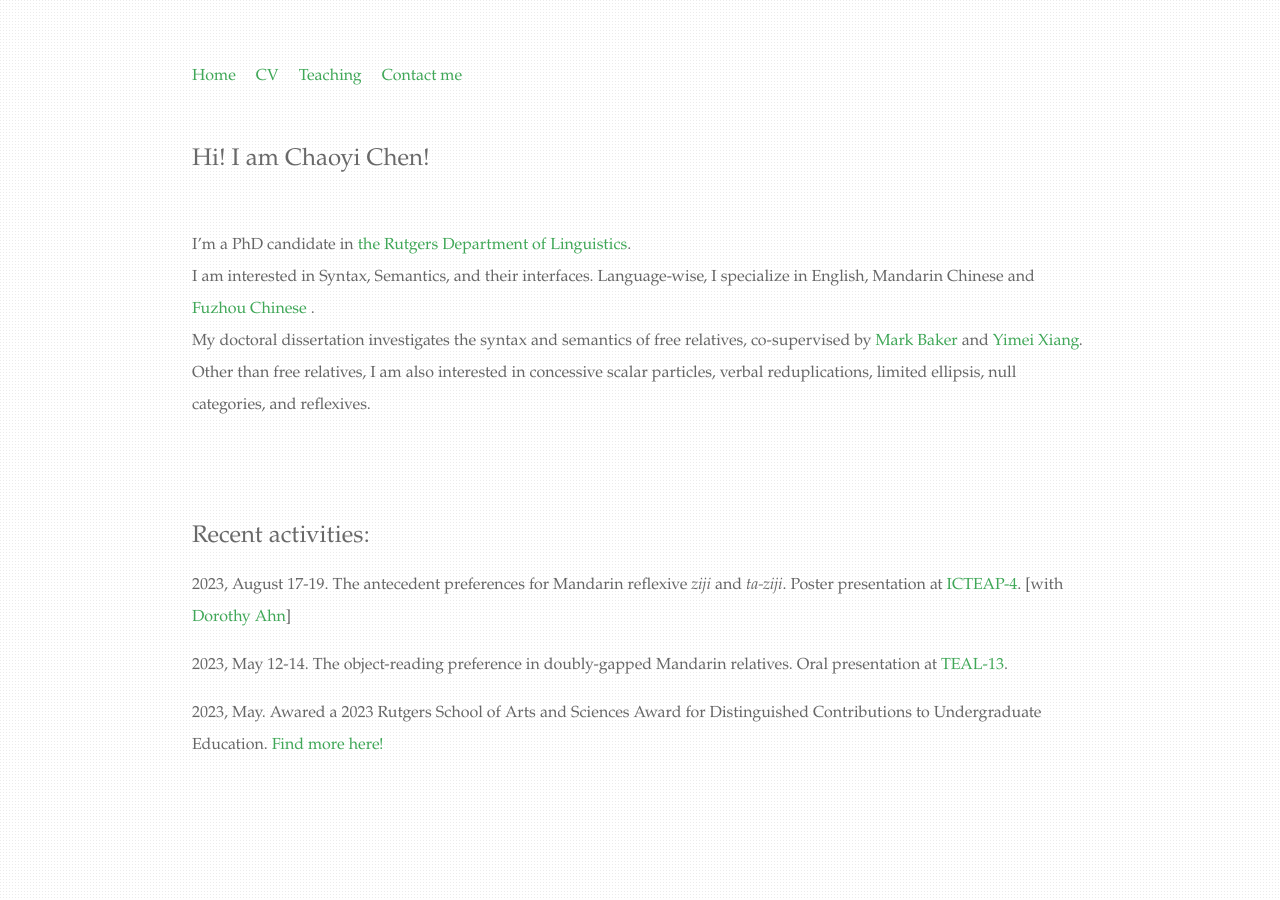
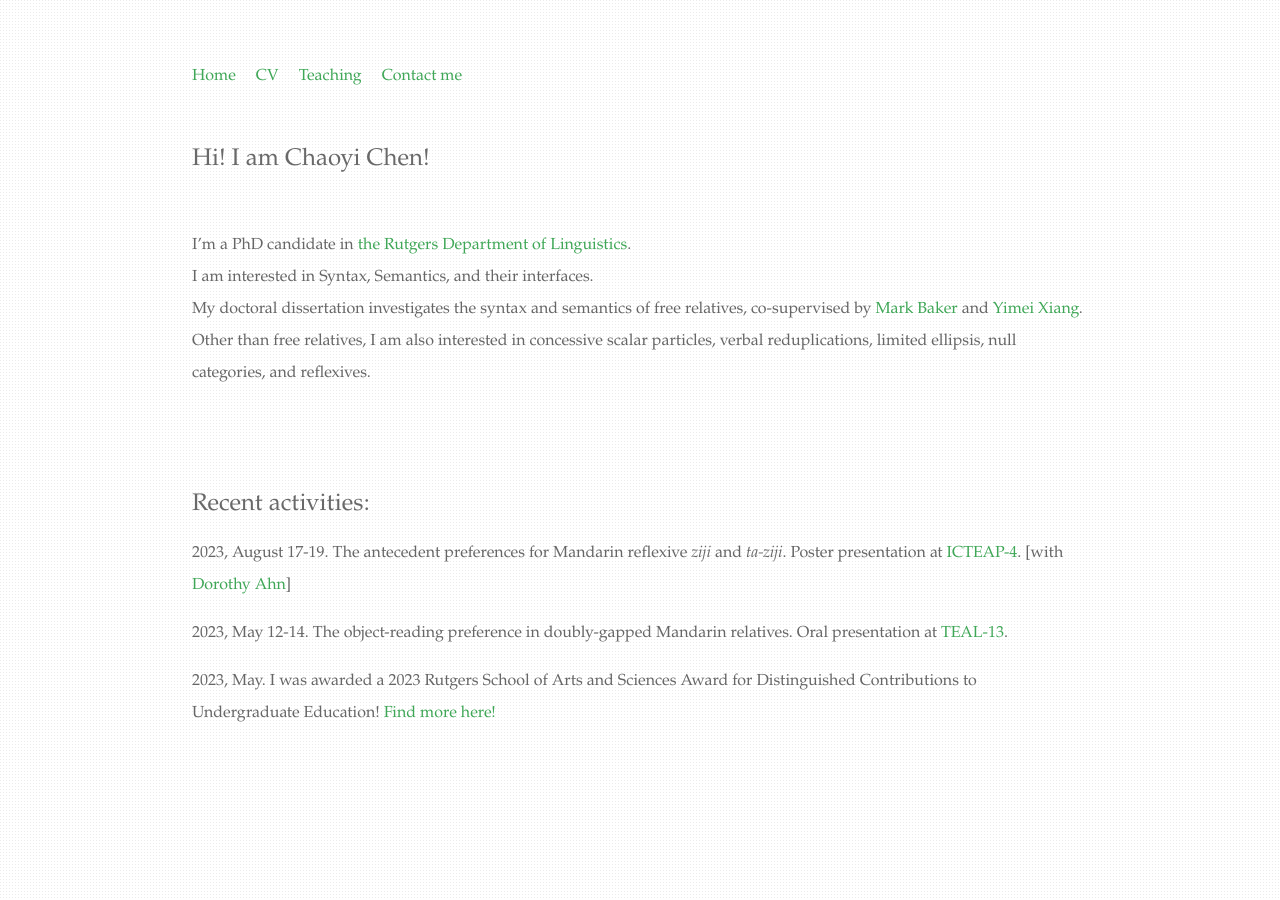
Before and after one commit to chaoyichen71/chaoyichen71.github.io, a Jekyll site: the page built from index.html, in a window 1280 px wide. Built offline with Jekyll 4.4.1, drawn with Linux system fonts in a browser that asks for light colours.

Commit message:
Update index.html

```diff
--- a/index.html
+++ b/index.html
@@ -5,8 +5,7 @@ title: Chaoyi Chen (陈超逸)
                 </br>
 		<div class="blurb">
 			<h2>Hi! I am Chaoyi Chen!</h2><br>
-			<p>I’m a PhD candidate in <a href="https://ling.rutgers.edu/"> the Rutgers Department of Linguistics</a>.<br>
-			I am interested in Syntax, Semantics, and their interfaces. Language-wise, I specialize in English, Mandarin Chinese and <a href="https://en.wikipedia.org/wiki/Fuzhou_dialect">Fuzhou Chinese </a>.<br>
+			<p>I’m a PhD candidate in <a href="https://ling.rutgers.edu/"> the Rutgers Department of Linguistics</a>.<br> I am interested in Syntax, Semantics, and their interfaces.<br>
 		        My doctoral dissertation investigates the syntax and semantics of free relatives, co-supervised by <a href="https://sites.rutgers.edu/mark-baker/people/mark-baker/">Mark Baker</a> and <a href="https://yimeixiang.wordpress.com/">Yimei Xiang</a>.<br>
 			Other than free relatives, I am also interested in concessive scalar particles, verbal reduplications, limited ellipsis, null categories, and reflexives.
 </div>
@@ -16,5 +15,5 @@ title: Chaoyi Chen (陈超逸)
 			<h2>Recent activities:</h2>
 			<p>2023, August 17-19. The antecedent preferences for Mandarin reflexive <i>ziji</i> and <i>ta-ziji</i>. Poster presentation at <a href="https://sites.google.com/view/icteap4/home?authuser=0">ICTEAP-4</a>. [with <a href="https://www.dorothyahn.com/">Dorothy Ahn</a>]
 			<p>2023, May 12-14. The object-reading preference in doubly-gapped Mandarin relatives. Oral presentation at <a href="https://sites.google.com/ntnueng.tw/teal13">TEAL-13</a>. </p>
-			<p>2023, May. Awared a 2023 Rutgers School of Arts and Sciences Award for Distinguished Contributions to Undergraduate Education. <a href="https://https://sas.rutgers.edu/news-a-events/news/newsroom/achievements/3586-2023-awards-for-distinguished-contributions-to-undergraduate-education#ChaoyiChen">Find more here!</a> </p>
+			<p>2023, May. I was awarded a 2023 Rutgers School of Arts and Sciences Award for Distinguished Contributions to Undergraduate Education! <a href="https://https://sas.rutgers.edu/news-a-events/news/newsroom/achievements/3586-2023-awards-for-distinguished-contributions-to-undergraduate-education#ChaoyiChen">Find more here!</a> </p>
 </div>
```
